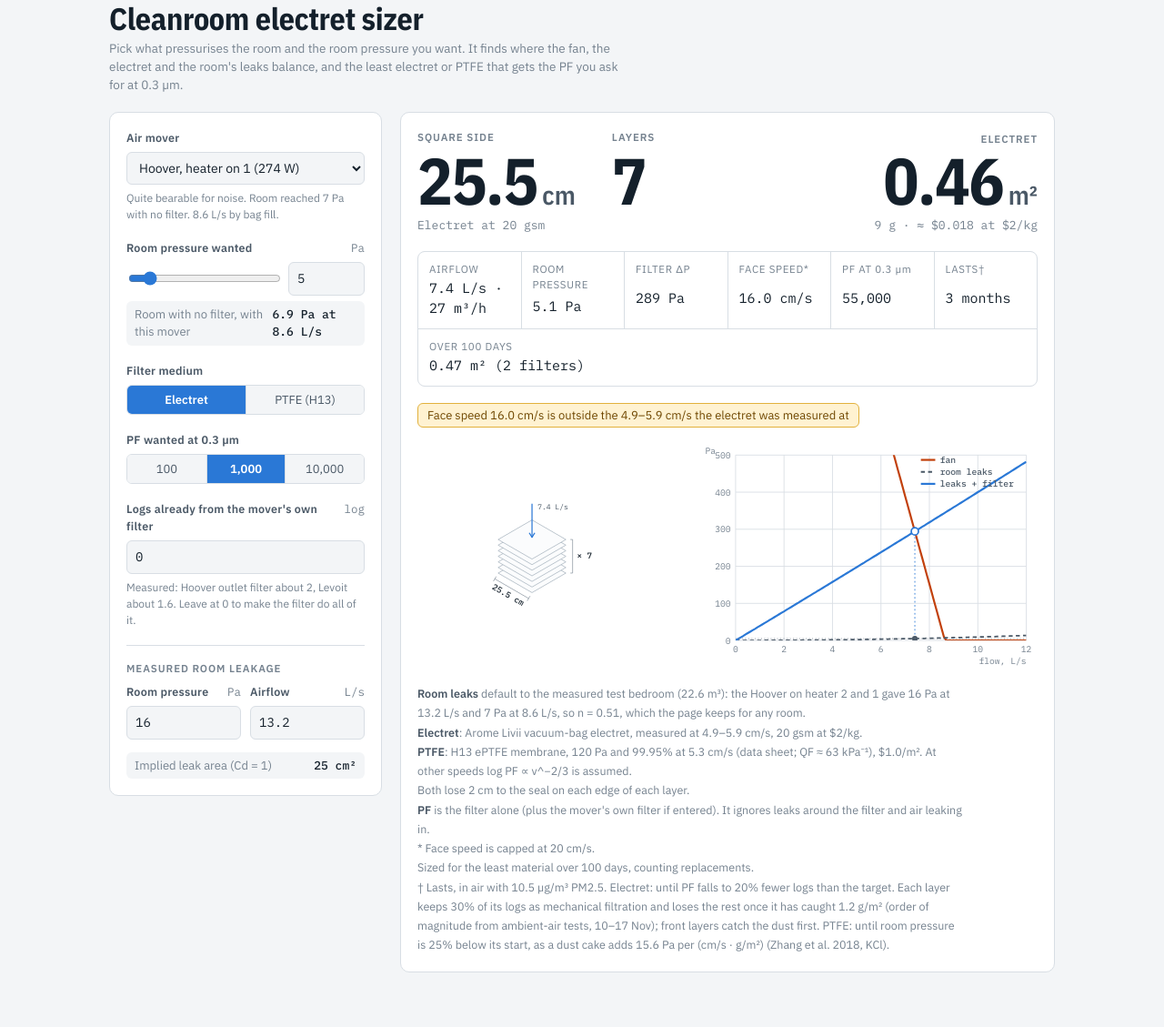
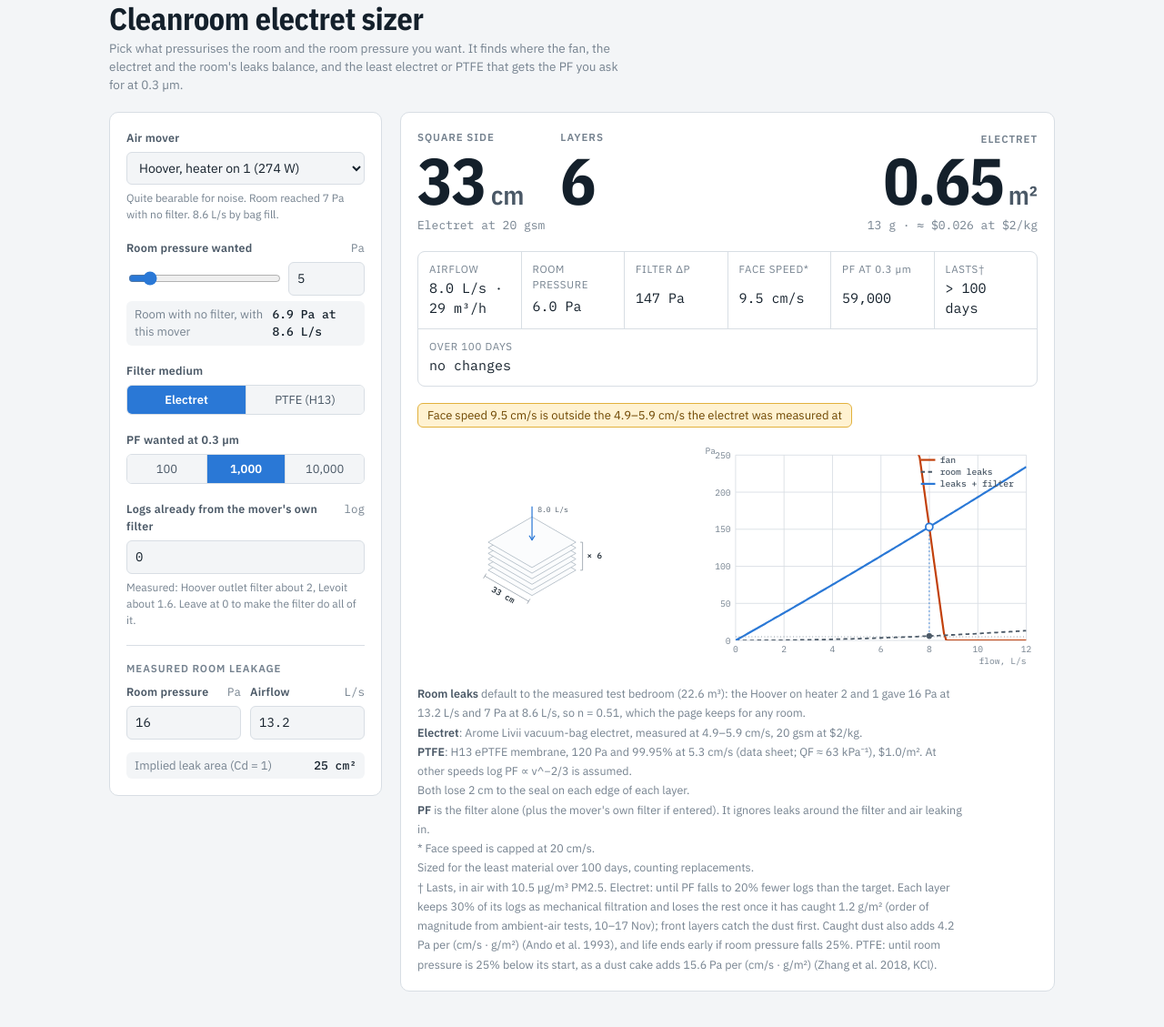
Before and after one commit to mattnewell-cam/cleanroom-electret-sizer, a plain HTML site: page index.html in a window 1280 px wide. Shown: the part 25-1154 px from the top of the page at 91% size. Drawn offline with nearby package versions, Linux system fonts and the light colour scheme.

Commit message:
Electret life: pressure rise from caught dust (4.2 Pa per cm/s per g/m2), flow re-solved as it loads
Co-Authored-By: Claude Opus 5.5 <noreply@anthropic.com>

```diff
--- a/index.html
+++ b/index.html
@@ -202,6 +202,9 @@ const CO2_MIN_LS = 4 * 0.30 / 60 / (0.01 - 0.00042);   // L/s of supply air, ≈
 const CAIR = 10.5;                 // µg/m³ PM2.5 in the air the filter sees (as in those tests)
 const MECH_FRAC = 0.3;             // share of a layer's logs that is mechanical (stays when the charge is gone)
 const M_STAR = 1.2;                // g/m² of PM2.5 caught on a layer that removes all of its charged part
+// Electret Δp rise with dust caught: PP meltblown electret on fine room air, 55 → 160 Pa over 10 g/m² at 2.5 cm/s
+// (Ando et al. 1993, in DIY-PAPR/filter bank/electrostatics.md) = 4.2 Pa per (cm/s · g/m²), summed over the layers.
+const KE = (160 - 55) / (2.5 * 10);
 const CAKE_K = 82.5 / 5.3;         // Pa per (cm/s · g/m²), PTFE cake, Zhang et al. 2018
 const HORIZON = 100;               // days the room has to run; replacements count towards material
 const MAX_N = 40, SIDE_MAX = 300;  // cm
@@ -281,7 +284,7 @@ function design(src, C, n, target, L, vmax) {
   const ok = r => r && r.room >= target - 1e-9 && r.logs >= L - 1e-9 && r.v <= vmax + 1e-9;
   const ptfe = S.media === 'ptfe', step = ptfe ? 2 : 1;
   let best = null;
-  for (let layers = 1; layers <= (ptfe ? 6 : MAX_N); layers++) {
+  for (let layers = 1; layers <= (ptfe ? 6 : 15); layers++) {
     let lo = Math.ceil(2 * (2 * MARGIN + 0.5)), hi = 2 * SIDE_MAX;
     if (!ok(check(src, C, n, L, vmax, layers, hi / 2))) continue;
     while (lo < hi) { const m = (lo + hi) >> 1; if (ok(check(src, C, n, L, vmax, layers, m / 2))) hi = m; else lo = m + 1; }
@@ -310,10 +313,12 @@ function life(b, src, C, n) {
   if (S.media === 'electret') {
     const floor = 0.8 * S.logs - S.own;
     if (b.logs <= floor) return 0;
-    const L1 = b.logs / b.layers, mech = MECH_FRAC * L1, es = L1 - mech;
-    const dep = new Array(b.layers).fill(0), flux = perDay(b.v), dt = HORIZON / 400;
+    const dep = new Array(b.layers).fill(0), dt = 0.5;
     for (let t = 0; t < HORIZON; t += dt) {
-      let total = 0, f = flux;
+      const op = operate(src, C, n, b.layers, aEff, KE * dep.reduce((s, x) => s + x, 0));
+      if (!op || op.room < 0.75 * b.room) return t;
+      const v = op.Q * 1000 / aEff, L1 = M.D * Math.pow(v, -M.a), mech = MECH_FRAC * L1, es = L1 - mech;
+      let total = 0, f = perDay(v);
       for (let i = 0; i < b.layers; i++) {
         const li = mech + es * Math.max(0, 1 - dep[i] / M_STAR), P = Math.pow(10, -li);
         total += li;
@@ -518,7 +523,7 @@ function drawStack(b) {
     '<b>PF</b> is the filter alone (plus the mover\'s own filter if entered). It ignores leaks around the filter and air leaking in.<br>' +
     `* Face speed is capped at ${S.vmax} cm/s.<br>` +
     `Sized for the least material over ${HORIZON} days, counting replacements.<br>` +
-    `† Lasts, in air with ${CAIR} µg/m³ PM2.5. Electret: until PF falls to 20% fewer logs than the target. Each layer keeps ${Math.round(MECH_FRAC * 100)}% of its logs as mechanical filtration and loses the rest once it has caught ${M_STAR} g/m² (order of magnitude from ambient-air tests, 10–17 Nov); front layers catch the dust first. ` +
+    `† Lasts, in air with ${CAIR} µg/m³ PM2.5. Electret: until PF falls to 20% fewer logs than the target. Each layer keeps ${Math.round(MECH_FRAC * 100)}% of its logs as mechanical filtration and loses the rest once it has caught ${M_STAR} g/m² (order of magnitude from ambient-air tests, 10–17 Nov); front layers catch the dust first. Caught dust also adds 4.2 Pa per (cm/s · g/m²) (Ando et al. 1993), and life ends early if room pressure falls 25%. ` +
     'PTFE: until room pressure is 25% below its start, as a dust cake adds 15.6 Pa per (cm/s · g/m²) (Zhang et al. 2018, KCl).';
 }
 bind('rpr', 'rp', 'roomDp');
```
